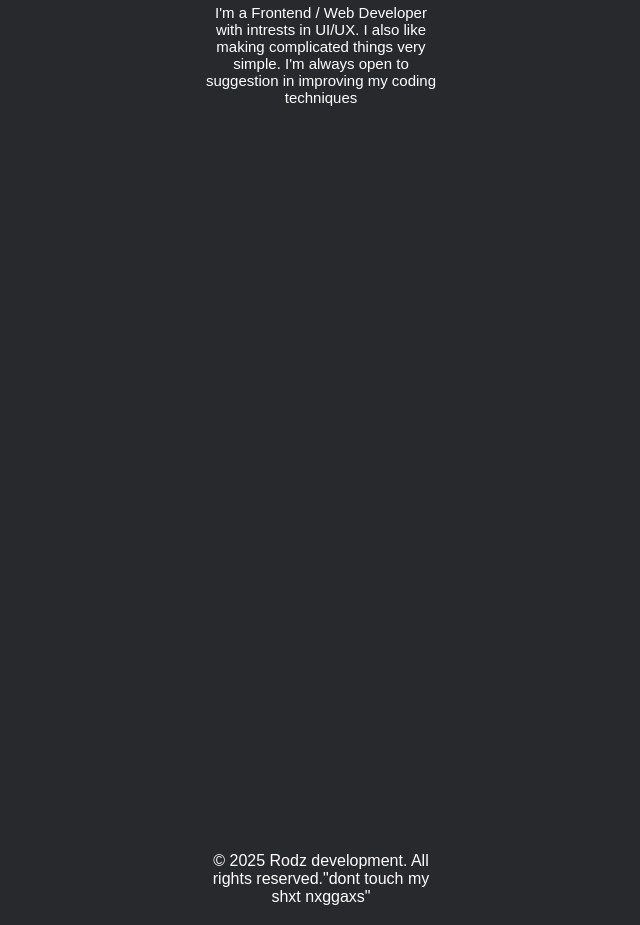
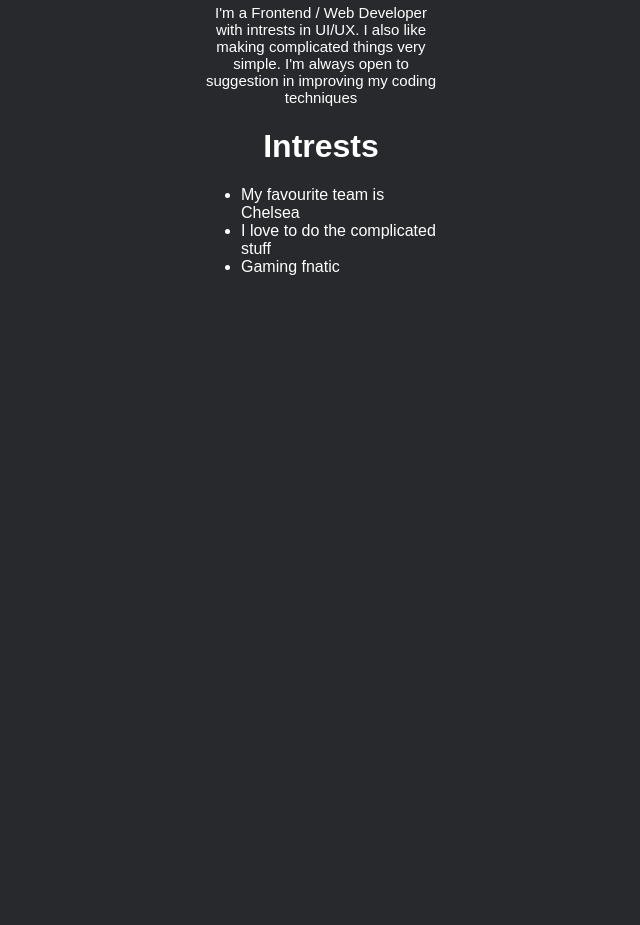
Before and after one commit to Unidentified-Coder/React-Projects, a React (Vite) app in the folder Business-Card/: page / in a window 1280 px wide. Shown: the part 900-1825 px from the top of the page, without its empty margins (319-959 px from the left). Built offline with nearby package versions, Linux system fonts and the light colour scheme.

Commit message:
Intrest added

```diff
--- /dev/null
+++ b/Business-Card/src/Components/Intrest.css
@@ -0,0 +1,4 @@
+.Intrest-ttl{
+    display: flex;
+    justify-content: center;
+}
--- /dev/null
+++ b/Business-Card/src/Intrest.jsx
@@ -0,0 +1,14 @@
+import './Components/Intrest.css'
+export default function Intrest(){
+    return(
+        <>
+        <h1 className='Intrest-ttl'>Intrests</h1>
+
+            <ul>
+                <li>My favourite team is Chelsea</li>
+                <li>I love to do the complicated stuff</li>
+                <li>Gaming fnatic</li>
+            </ul>
+        </>
+    )
+}
--- a/Business-Card/src/main.jsx
+++ b/Business-Card/src/main.jsx
@@ -3,6 +3,7 @@ import { createRoot } from "react-dom/client"
 import Header from "./Header"
 import About from "./About"
 import Footer from "./Footer.Jsx"
+import Intrest from "./Intrest"
 const root = createRoot(document.getElementById("root"))
 
 function MainPage(){
@@ -10,6 +11,7 @@ function MainPage(){
     <>
     <Header />
     <About />
+    <Intrest />
     <Footer />
     </>
   )
```
